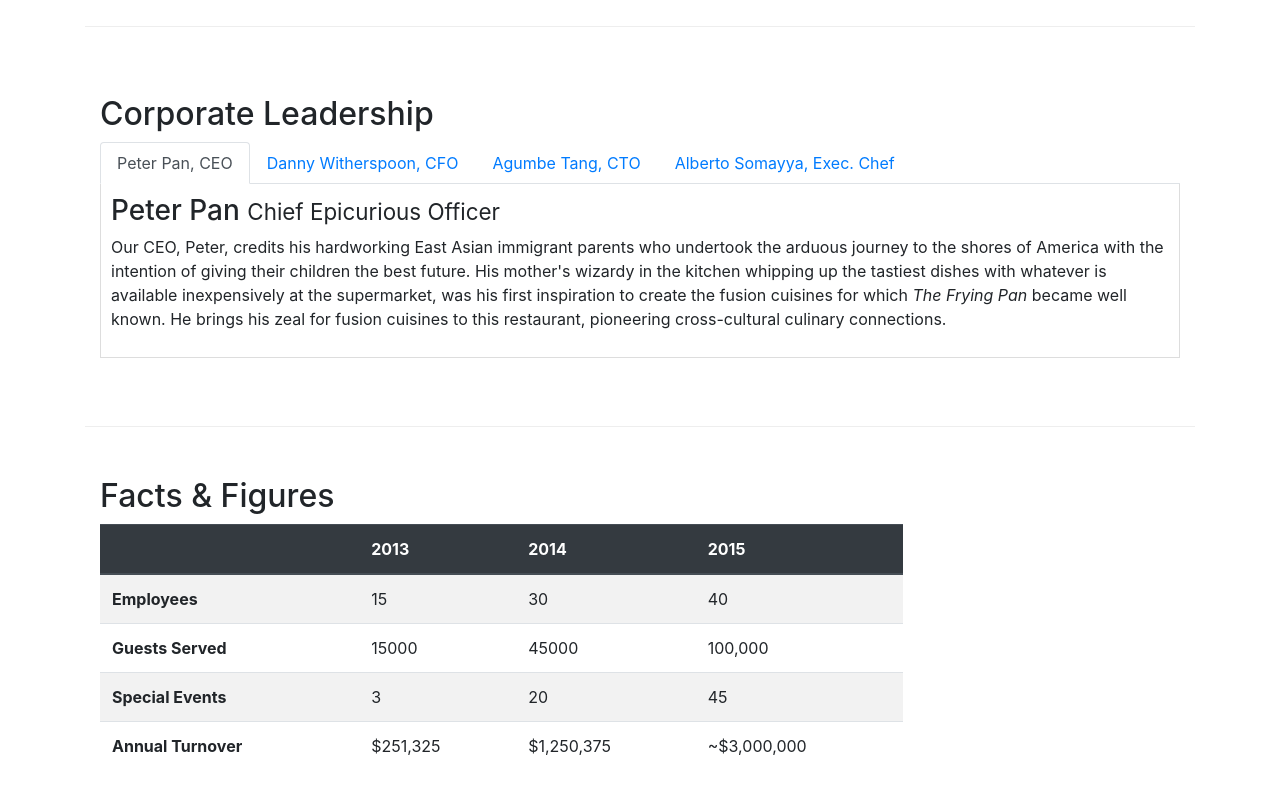
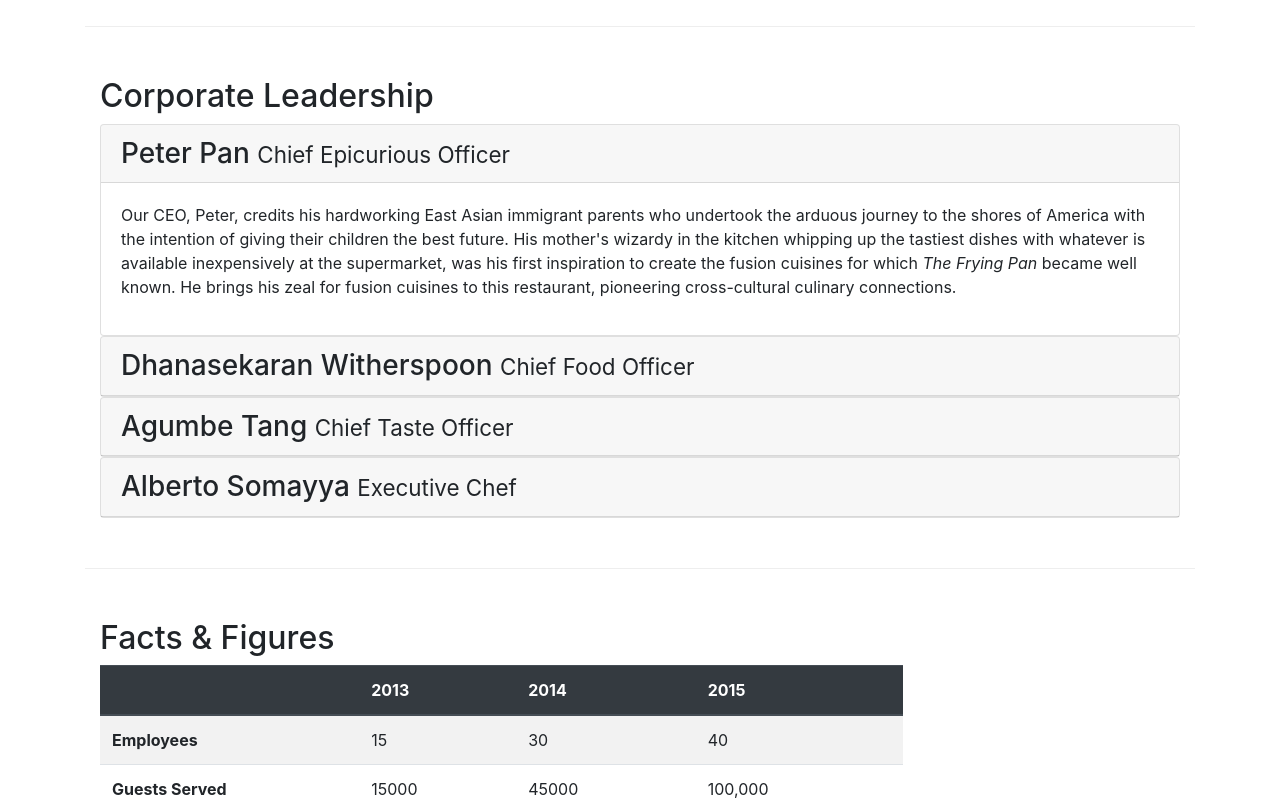
Before and after one commit to JMCG9470/Bootstrap, a website: page aboutus.html in a window 1280 px wide. Shown: the part 880-1691 px from the top of the page. Drawn offline with nearby package versions, Linux system fonts and the light colour scheme.

Commit message:
(accordion)

```diff
--- a/aboutus.html
+++ b/aboutus.html
@@ -101,43 +101,64 @@
             <div class="col-12 col-sm-12 col-md">
 
                 <h2>Corporate Leadership</h2>
-                <ul class="nav nav-tabs">
-                    <li class="nav-item">
-                      <a class="nav-link active" href="#peter"
-                        role="tab" data-toggle="tab">Peter Pan, CEO</a>
-                    </li>
-                    <li class="nav-item">
-                      <a class="nav-link" href="#danny" role="tab"
-                        data-toggle="tab">Danny Witherspoon, CFO</a>
-                    </li>
-                    <li class="nav-item">
-                      <a class="nav-link" href="#agumbe"role="tab"
-                        data-toggle="tab">Agumbe Tang, CTO</a>
-                    </li>
-                    <li class="nav-item">
-                      <a class="nav-link" href="#alberto" role="tab"
-                        data-toggle="tab">Alberto Somayya, Exec. Chef</a>
-                    </li>
-                </ul>
-                <div class="tab-content">
-                    <div role="tabpanel" class="tab-pane fade show active" id="peter">
-                        <h3>Peter Pan <small>Chief Epicurious Officer</small></h3>
-                         <div class="d-none d-md-block"><p>Our CEO, Peter, credits his hardworking East Asian immigrant parents who undertook the arduous journey to the shores of America with the intention of giving their children the best future. His mother's wizardy in the kitchen whipping up the tastiest dishes with whatever is available inexpensively at the supermarket, was his first inspiration to create the fusion cuisines for which <em>The Frying Pan</em> became well known. He brings his zeal for fusion cuisines to this restaurant, pioneering cross-cultural culinary connections.</p></div>
+
+                <div id="accordion">
+                    <div class="card">
+                        <div class="card-header" role="tab" id="peterhead">
+                            <h3 class="mb-0">
+                                <a data-toggle="collapse" data-target="#peter">Peter Pan <small>Chief Epicurious Officer</small>
+                                </a>
+                            </h3>
+                        </div>
+                        <div class="collapse show" id="peter" data-parent="#accordion">
+                            <div class="card-body">
+                                <div class="d-none d-md-block"><p>Our CEO, Peter, credits his hardworking East Asian immigrant parents who undertook the arduous journey to the shores of America with the intention of giving their children the best future. His mother's wizardy in the kitchen whipping up the tastiest dishes with whatever is available inexpensively at the supermarket, was his first inspiration to create the fusion cuisines for which <em>The Frying Pan</em> became well known. He brings his zeal for fusion cuisines to this restaurant, pioneering cross-cultural culinary connections.</p></div>
+                            </div>
+                        </div>
                     </div>
-                    <div role="tabpanel" class="tab-pane fade" id="danny">
-                        <h3>Dhanasekaran Witherspoon <small>Chief Food Officer</small></h3>
-                         <div class="d-none d-md-block"><p>Our CFO, Danny, as he is affectionately referred to by his colleagues, comes from a long established family tradition in farming and produce. His experiences growing up on a farm in the Australian outback gave him great appreciation for varieties of food sources. As he puts it in his own words, <em>Everything that runs, wins, and everything that stays, pays!</em></p></div>
+
+                    <div class="card">
+                        <div class="card-header" role="tab" id="dannyhead">
+                            <h3 class="mb-0">
+                                <a data-toggle="collapse" data-target="#danny">Dhanasekaran Witherspoon <small>Chief Food Officer</small>
+                                </a>
+                            </h3>
+                        </div>
+                        <div class="collapse" id="danny" data-parent="#accordion">
+                            <div class="card-body">
+                                <div class="d-none d-md-block"><p>Our CFO, Danny, as he is affectionately referred to by his colleagues, comes from a long established family tradition in farming and produce. His experiences growing up on a farm in the Australian outback gave him great appreciation for varieties of food sources. As he puts it in his own words, <em>Everything that runs, wins, and everything that stays, pays!</em></p></div>
+                            </div>
+                        </div>
                     </div>
-                    <div role="tabpanel" class="tab-pane fade" id="agumbe">
-                         <h3>Agumbe Tang <small>Chief Taste Officer</small></h3>
-                            <div class="d-none d-md-block"><p>Blessed with the most discerning gustatory sense, Agumbe, our CTO, personally ensures that every dish that we serve meets his exacting tastes. Our chefs dread the tongue lashing that ensues if their dish does not meet his exacting standards. He lives by his motto, <em>You click only if you survive my lick.</em></p></div>
+
+                    <div class="card">
+                        <div class="card-header" role="tab" id="agumbehead">
+                            <h3 class="mb-0">
+                                <a data-toggle="collapse" data-target="#agumbe">Agumbe Tang <small>Chief Taste Officer</small>
+                                </a>
+                            </h3>
+                        </div>
+                        <div class="collapse" id="agumbe" data-parent="#accordion">
+                            <div class="card-body">
+                                <div class="d-none d-md-block"><p>Blessed with the most discerning gustatory sense, Agumbe, our CTO, personally ensures that every dish that we serve meets his exacting tastes. Our chefs dread the tongue lashing that ensues if their dish does not meet his exacting standards. He lives by his motto, <em>You click only if you survive my lick.</em></p></div>
+                            </div>
+                        </div>
                     </div>
-                    <div role="tabpanel" class="tab-pane fade" id="alberto">
-                        <h3>Alberto Somayya <small>Executive Chef</small></h3>
-                         <div class="d-none d-md-block"><p>Award winning three-star Michelin chef with wide International experience having worked closely with whos-who in the culinary world, he specializes in creating mouthwatering Indo-Italian fusion experiences. He says, <em>Put together the cuisines from the two craziest cultures, and you get a winning hit! Amma Mia!</em></p></div>
+
+                    <div class="card">
+                        <div class="card-header" role="tab" id="albertohead">
+                            <h3 class="mb-0">
+                                <a data-toggle="collapse" data-target="#alberto">Alberto Somayya <small>Executive Chef</small>
+                                </a>
+                            </h3>
+                        </div>
+                        <div class="collapse" id="alberto" data-parent="#accordion">
+                            <div class="card-body">
+                                <div class="d-none d-md-block"><p>Award winning three-star Michelin chef with wide International experience having worked closely with whos-who in the culinary world, he specializes in creating mouthwatering Indo-Italian fusion experiences. He says, <em>Put together the cuisines from the two craziest cultures, and you get a winning hit! Amma Mia!</em></p></div>
+                            </div>
+                        </div>
                     </div>
                 </div>
-
             </div>
        </div>
        <div class="row row-content">
```
